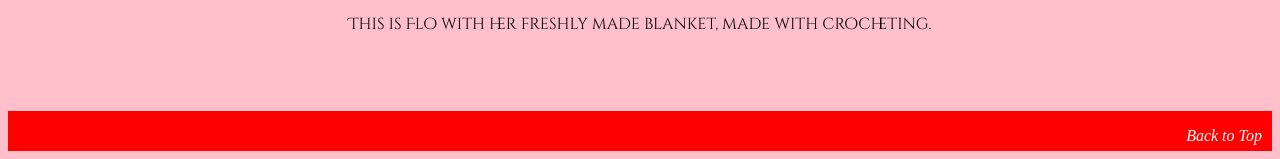
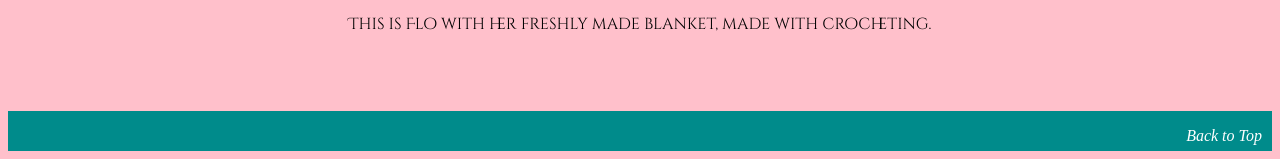
Before and after one commit to ramluc/bioSite, a plain HTML site: page index.html in a window 1280 px wide. Shown: the part 1968-2127 px from the top of the page. Drawn offline with Linux system fonts and the light colour scheme; a web font is replaced by a local one.

Commit message:
Update Ramsey_Final.css

```diff
--- a/Ramsey_Final.css
+++ b/Ramsey_Final.css
@@ -70,7 +70,7 @@ figcaption {
     color: #a90af381;
 }
 footer {
-    background-color: red;
+    background-color: #008B8B;
     position: absolute;
     bottom: 0;
     width: 100%;
```
